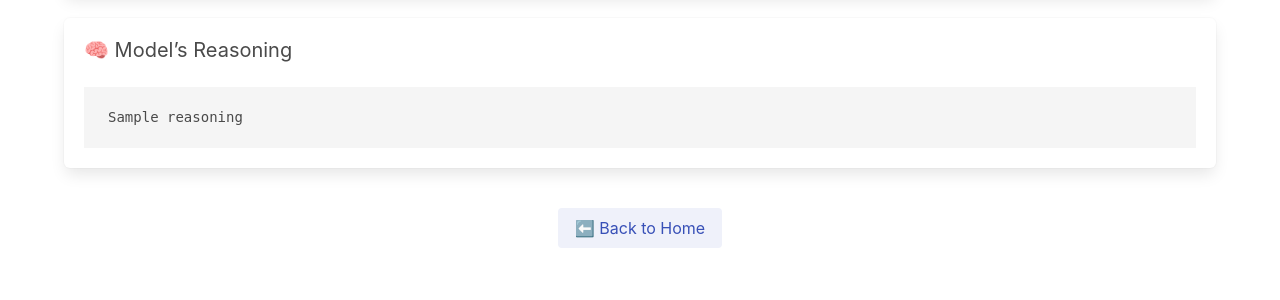
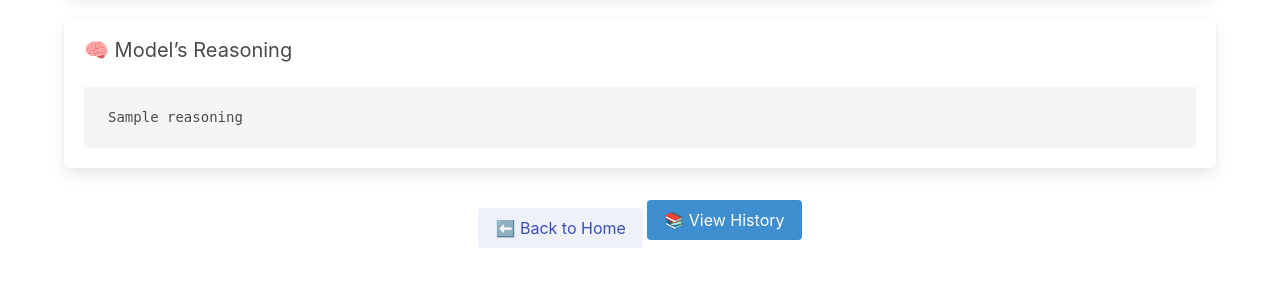
Before and after one commit to SakibHasanSimanto/researchBOT, a Flask app: template templates/result.html in a window 1280 px wide. Shown: the part 264-564 px from the top of the page. Run offline with Flask 3, Linux system fonts and the light colour scheme; the template is opened without the code that fills it: most values are stand-ins (such as "Sample title", 1, 10 or a date in 2020).

Commit message:
Update result.html

```diff
--- a/templates/result.html
+++ b/templates/result.html
@@ -24,6 +24,7 @@
 
             <div class="has-text-centered">
                 <a href="/" class="button is-link is-light mt-4">⬅️ Back to Home</a>
+                <a href="{{ url_for('history') }}" class="button is-info mt-2">📚 View History</a>
             </div>
         </div>
     </section>
```
